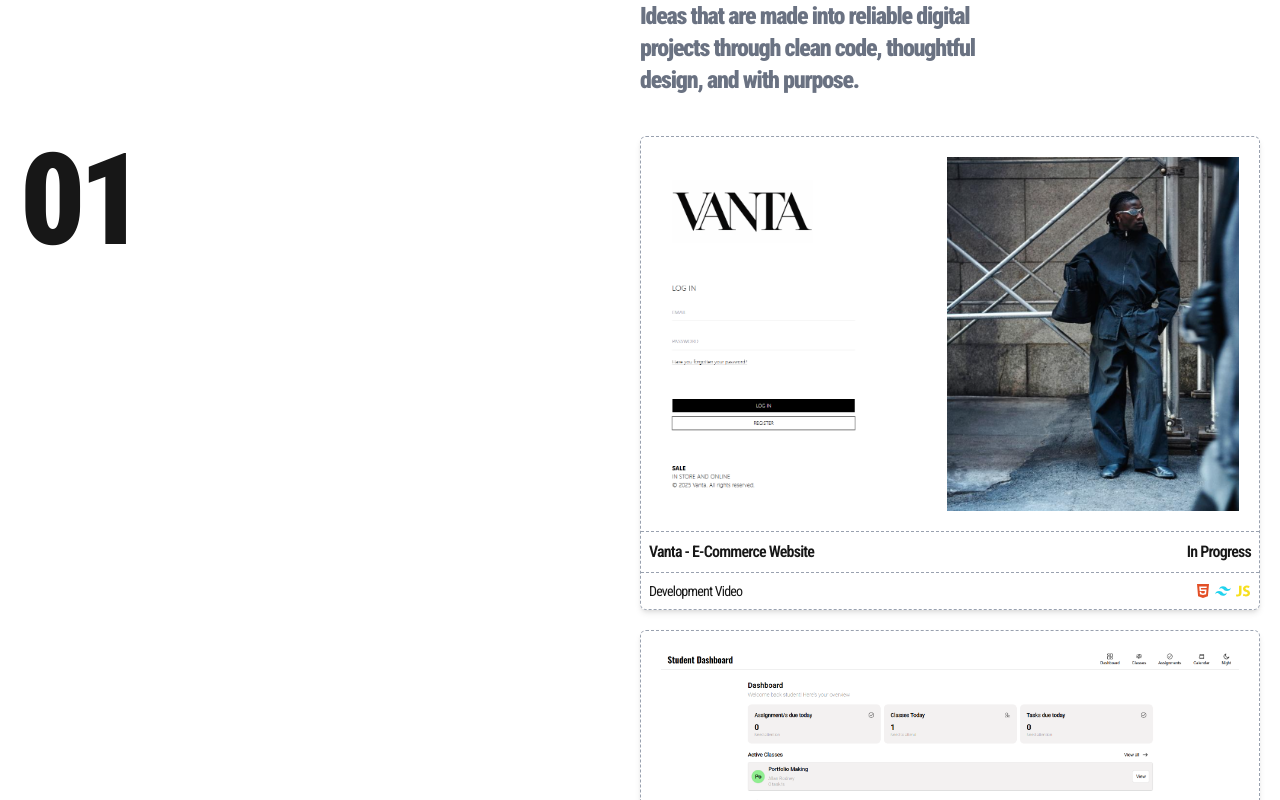
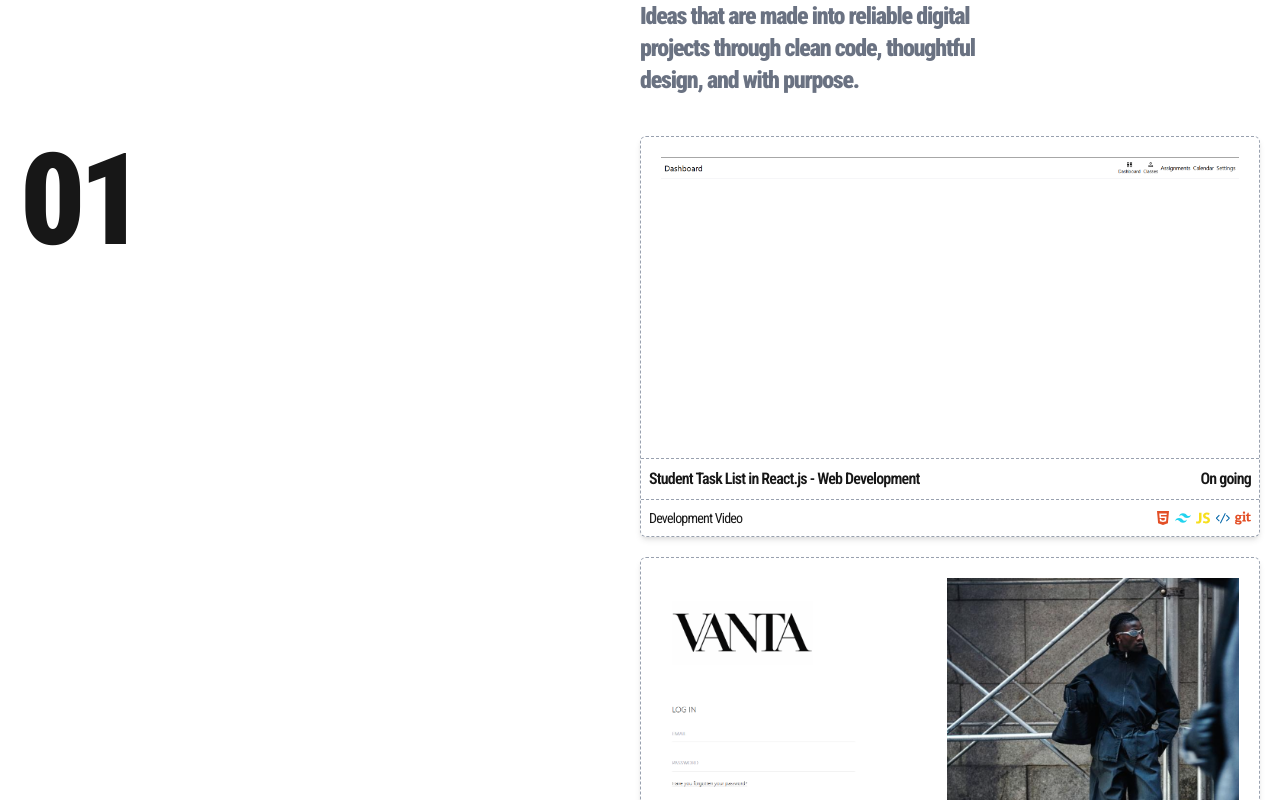
Before and after one commit to allanrodneyyy/Personal-Portfolio, a React (Vite) app: page / in a window 1280 px wide. Shown: the part 2200-3000 px from the top of the page. Built offline with nearby package versions, Linux system fonts and the light colour scheme.

Commit message:
Updated Images and Projects

```diff
--- a/src/components/Images.jsx
+++ b/src/components/Images.jsx
@@ -1,10 +1,11 @@
 import { useEffect, useRef } from "react";
 import { useTheme } from '../context/ThemeContext';
-
 import studentTaskList from "../assets/screenshots/student-task-list-1.png";
+import reactStudentList from "../assets/screenshots/student-task-react.png";
 import vanta from "../assets/screenshots/vanta-1.png";
 import shop from "../assets/screenshots/jadeys-1.png";
-import { FaCss3, FaHtml5, FaJava } from "react-icons/fa";
+import { FaCss3, FaHtml5, FaJava, FaGit } from "react-icons/fa";
+import { VscCode } from 'react-icons/vsc';
 import { IoLogoJavascript } from "react-icons/io";
 import { RiTailwindCssFill } from "react-icons/ri";
 import { GrMysql } from "react-icons/gr";
@@ -20,18 +21,31 @@ export function Images({ setProjectNumber }) {
 
   const images = [{
     id: 0,
+    title: 'Student Task List in React.js',
+    path: reactStudentList,
+    subtitle: 'Web Development',
+    videoUrl: 'www.youtube.com/watch?v=FJYt50AA5oo',
+    status: 'On going',
+    tools: [{
+      html: <FaHtml5 color="#E34F26" />,
+      css: <RiTailwindCssFill color='#22D3EE' />,
+      js: <IoLogoJavascript color='#F7DF1E' />,
+      editor: <VscCode color='#0065A9' />,
+      git: <FaGit color='#E34F26' />
+    }]
+  }, {
+    id: 1,
     title: 'Vanta',
     path: vanta,
     subtitle: 'E-Commerce Website',
-    videoUrl: 'www.youtube.com/watch?v=32M1al-Y6Ag&t',
-    status: 'In Progress',
+    status: 'Paused',
     tools: [{
       html: <FaHtml5 color="#E34F26" />,
       css: <RiTailwindCssFill color='#22D3EE' />,
       js: <IoLogoJavascript color='#F7DF1E' />
     }]
   }, {
-    id: 1,
+    id: 2,
     title: 'Student Task List',
     path: studentTaskList,
     subtitle: 'Web Development',
@@ -42,7 +56,7 @@ export function Images({ setProjectNumber }) {
       js: <IoLogoJavascript color='#F7DF1E' />
     }]
   }, {
-    id: 2,
+    id: 3,
     title: 'Point of Sales and Reservation System',
     path: shop,
     subtitle: 'C# Windows Application Form',
@@ -85,17 +99,33 @@ export function Images({ setProjectNumber }) {
     };
   }, [setProjectNumber]);
 
+  function handleClick(url) {
+
+  }
+
   return (
     <>
       {images.map((image, index) => (
         <div key={image.id} className={`border-dashed border border-gray-400 rounded-md shadow-md tracking-tighter`}>
-          <div className="hover:cursor-pointer">
+          {image.videoUrl ?
+            <a href="https://student-task-list.vercel.app/" target="_blank" className="hover:cursor-pointer" >
+              <img className="object-fill p-5 "
+                data-index={index}
+                src={image.path}
+                ref={(el) => (imgRefs.current[index] = el)}
+              />
+            </a>
+
+            : <div className="" >
               <img className="object-fill p-5 "
                 data-index={index}
                 src={image.path}
                 ref={(el) => (imgRefs.current[index] = el)}
               />
             </div>
+          }
+
+
           <div className={`flex gap-2 justify-between p-2 font-roboto-condensed font-semibold border-dashed border-gray-400 border-b border-t`}>
             <p>{image.title} - {image.subtitle}</p>
             <p>{image.status}</p>
@@ -109,6 +139,8 @@ export function Images({ setProjectNumber }) {
                 <p>{tool.html} </p>
                 <p>{tool.css}</p>
                 <p>{tool.js}</p>
+                <p>{tool.editor}</p>
+                <p>{tool.git}</p>
               </div>
             ))}
           </div>
```
Also changed, not shown: src/assets/screenshots/student-task-react.png (added). Lines whose indentation alone changed are shown as unchanged.
